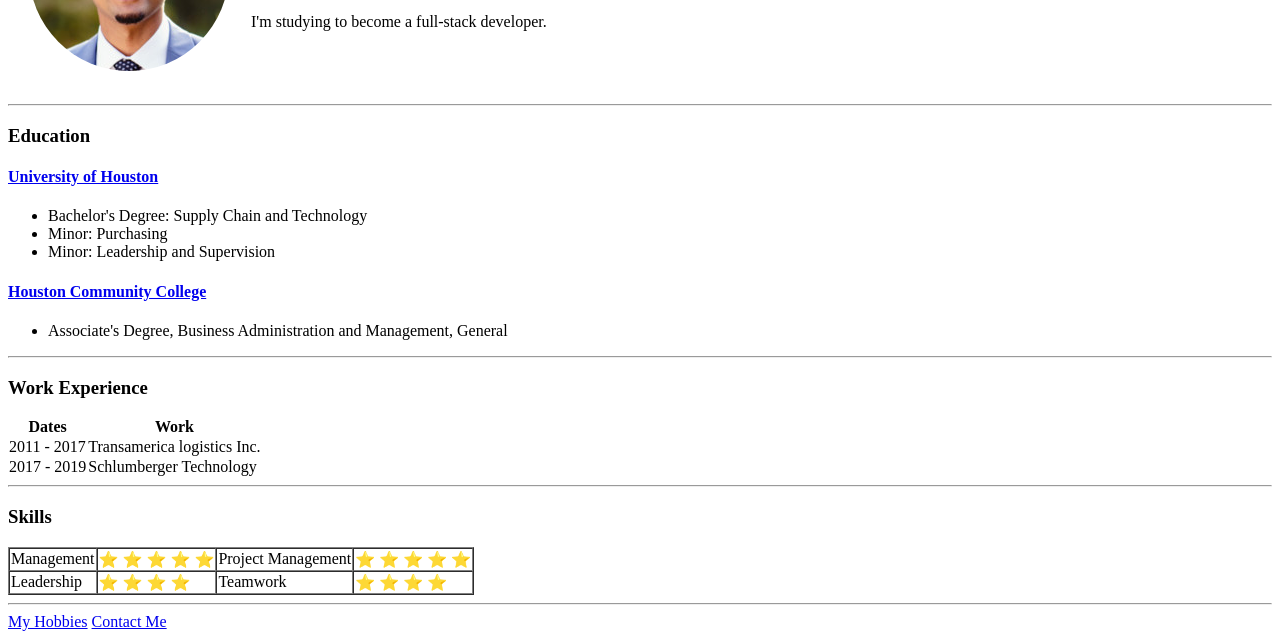
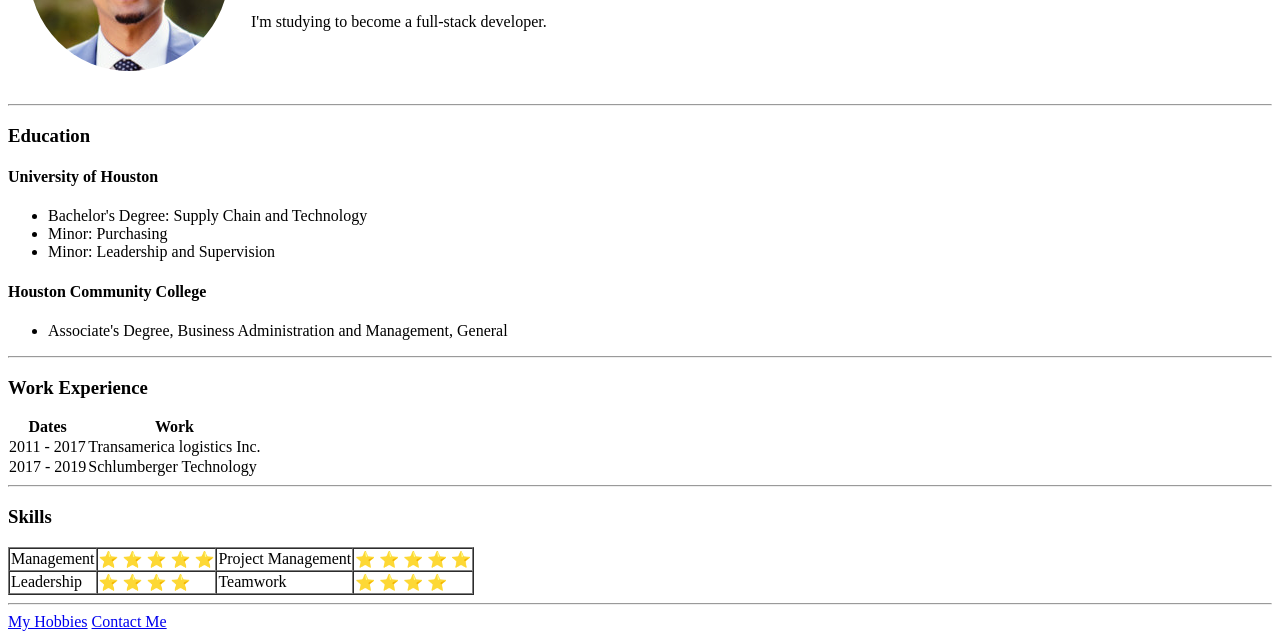
Before and after one commit to aqeelali91/cv, a plain HTML site: page INDEX.HTML in a window 1280 px wide. Shown: the part 158-800 px from the top of the page. Drawn offline with Linux system fonts and the light colour scheme.

Commit message:
Add files via upload

```diff
--- a/INDEX.HTML
+++ b/INDEX.HTML
@@ -16,13 +16,13 @@
     </table>
 <hr>
   <h3>Education</h3>
-    <h4><a href="https://uh.edu/technology/programs/undergraduate/supply-chain-and-logistics-technology/">University of Houston</a></h4>
+    <h4>University of Houston</h4>
     <ul>
       <li>Bachelor's Degree: Supply Chain and Technology</li>
       <li>Minor: Purchasing</li>
       <li>Minor: Leadership and Supervision</li>
     </ul>
-  <h4><a href="https://www.hccs.edu/">Houston Community College</a></h4>
+  <h4>Houston Community College</h4>
     <ul>
       <li>Associate's Degree, Business Administration and Management, General</li>
     </ul>
```
Also changed, not shown: Contact.html (+1 -1 lines), HOBBIES.HTML (+1 -1 lines).
